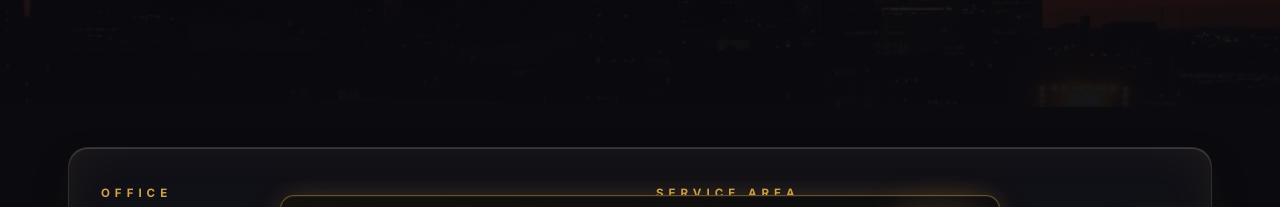
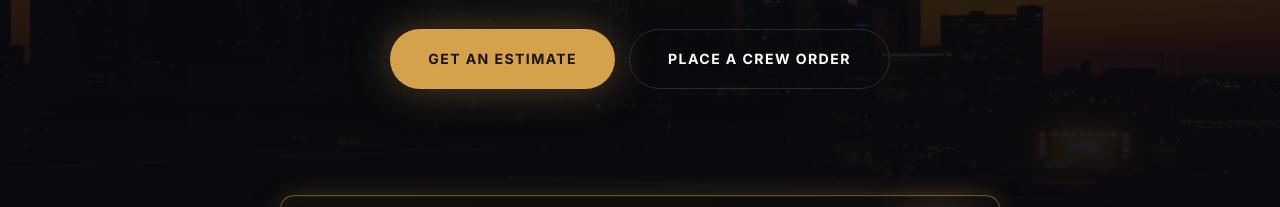
Before and after one commit to Sinister-Systems-LLC/showmasters-site, a website: page dallas.html in a window 1280 px wide. Shown: the part 515-722 px from the top of the page. Drawn offline with Linux system fonts and the light colour scheme.

Commit message:
Add header CTA row to 4 city pages
City pages are high-intent (visitor geo-targeting Orlando/Dallas/
Houston/Tampa) but had no CTA above the fold. Now each city page
shows 'Get an Estimate' + 'Place a Crew Order' immediately after
the headline + subtitle. Same 2-button pattern as the homepage hero.

Author: RKOJ-ELENO :: 2026-05-24

```diff
--- a/dallas.html
+++ b/dallas.html
@@ -103,7 +103,11 @@
     <div class="container">
       <h1>Stagehands, riggers &amp; crew<br/><em>in Dallas + DFW.</em></h1>
       <p class="subtitle">Texas HQ since 2002. Local crew that knows AT&amp;T Stadium, Globe Life Field, Dickies Arena, the Will Rogers complex, the Kay Bailey Hutchison Center. Same-day response. Crew Lead who's run the venue before.</p>
-    </div>
+      <div class="hero-cta-row" style="margin-top: 32px;">
+        <a href="contact.html#estimate" class="btn btn-primary btn-large">Get an Estimate</a>
+        <a href="order.html" class="btn btn-ghost btn-large">Place a Crew Order</a>
+      </div>
+</div>
   </header>
 
   <section style="padding: 40px 0 60px;">
```
Also changed, not shown: houston.html (+5 -1 lines), orlando.html (+5 -1 lines), tampa.html (+5 -1 lines).
